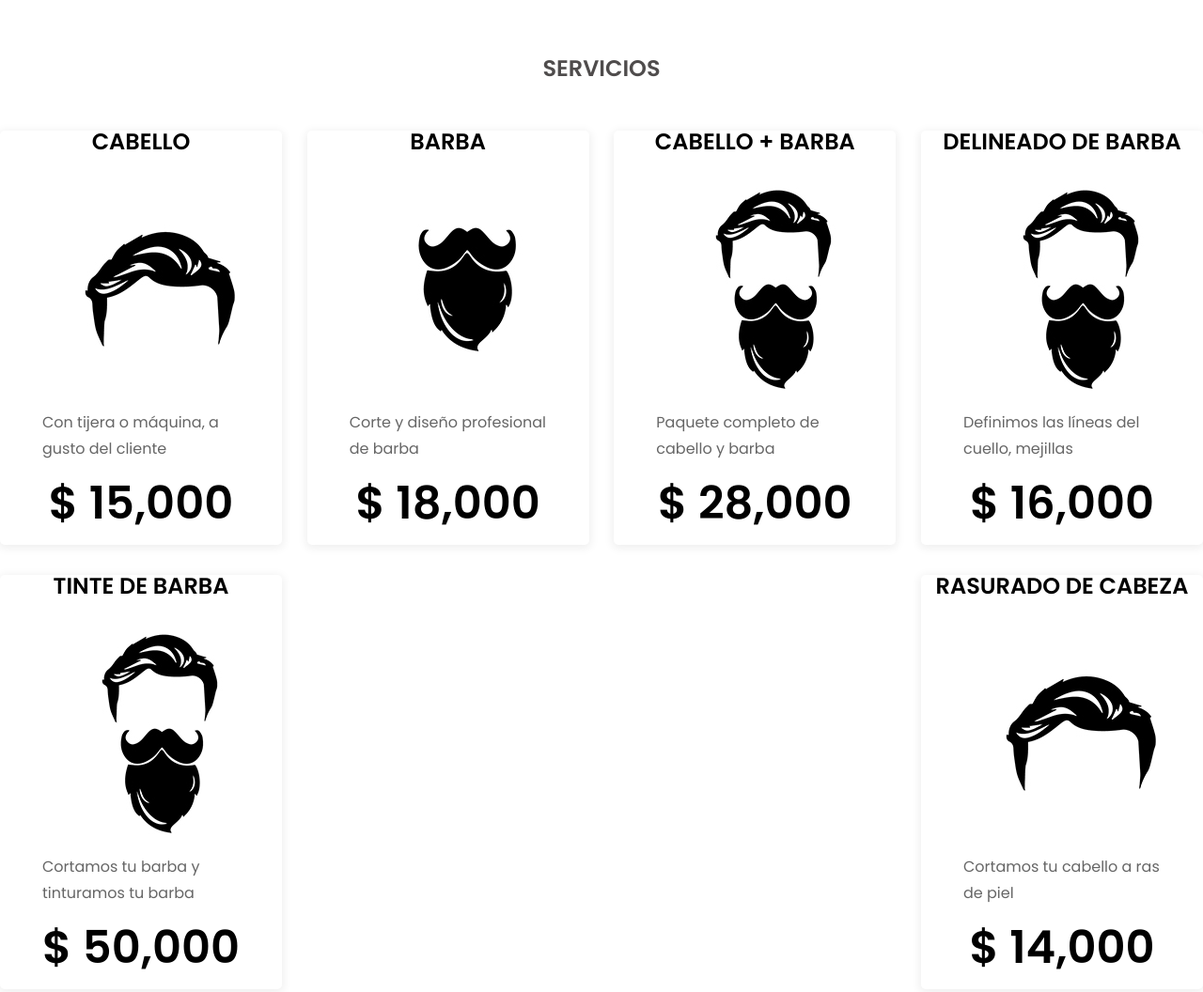
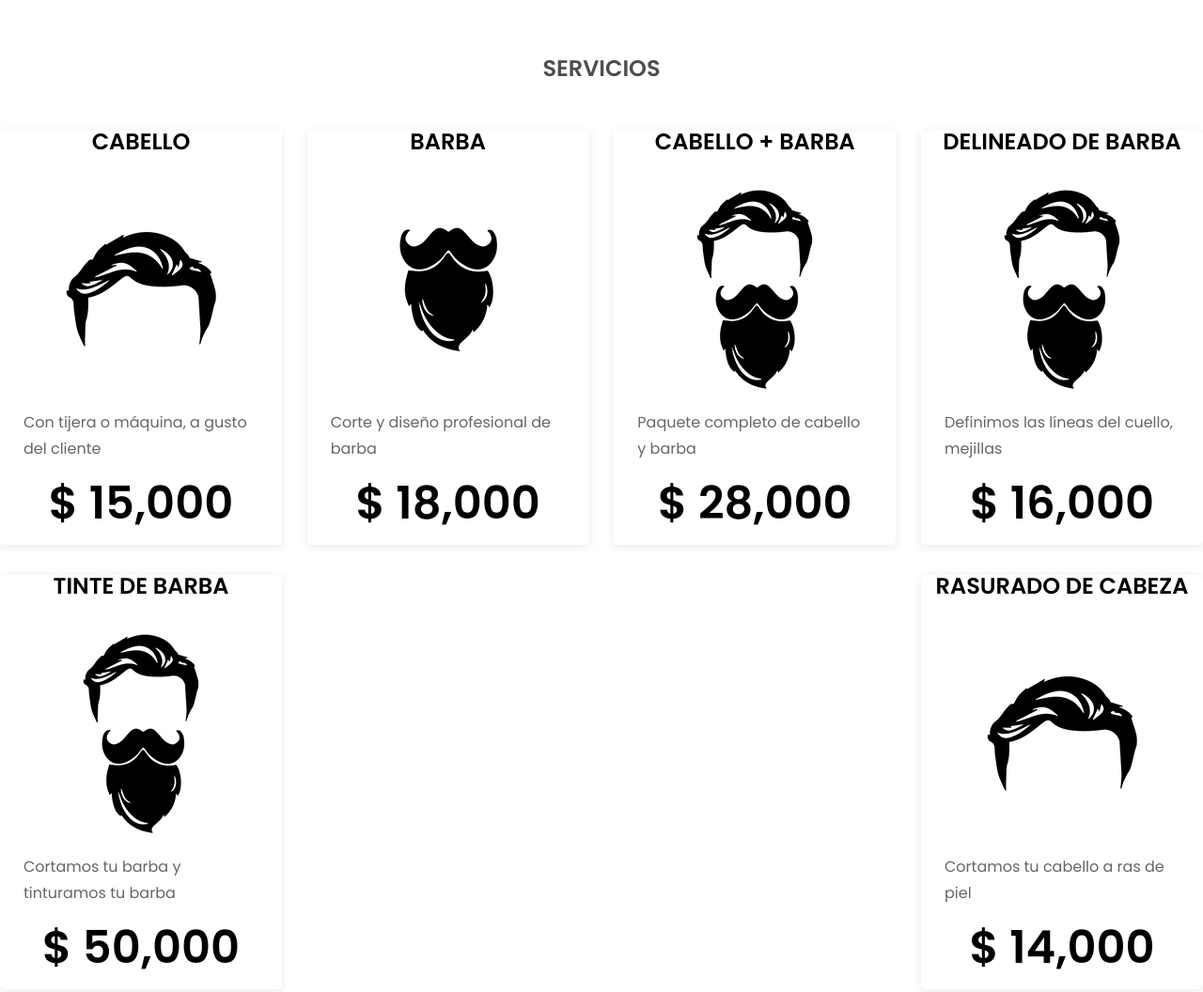
Before and after one commit to V3rax0/Champions-Barber, a plain HTML site: page index.html in a window 1280 px wide. Shown: the part 2220-3276 px from the top of the page at 94% size. Drawn offline with nearby package versions, Linux system fonts and the light colour scheme.

Commit message:
centrando imagenes de los servicios

```diff
--- a/css/servicios.css
+++ b/css/servicios.css
@@ -16,7 +16,6 @@
 .servicios__listado {
     display: flex;
     flex-direction: column;
-    justify-content: space-around;
     align-items: center;
     flex-wrap: wrap;
 }
@@ -25,7 +24,7 @@
     cursor: pointer;
     display: flex;
     flex-direction: column;
-    justify-content: space-around;
+    align-items: center;
     width: 100%;
     max-width: 300px;
     margin-bottom: 2rem;
```
